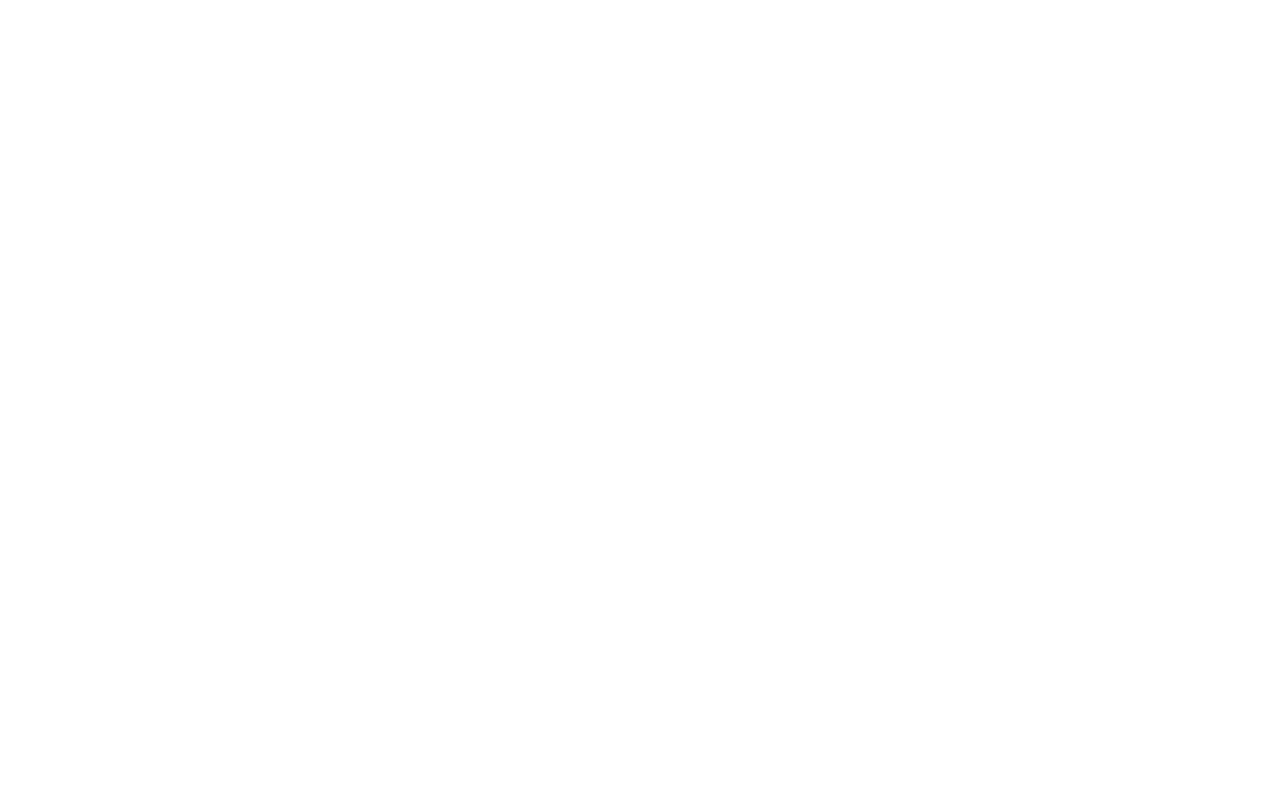
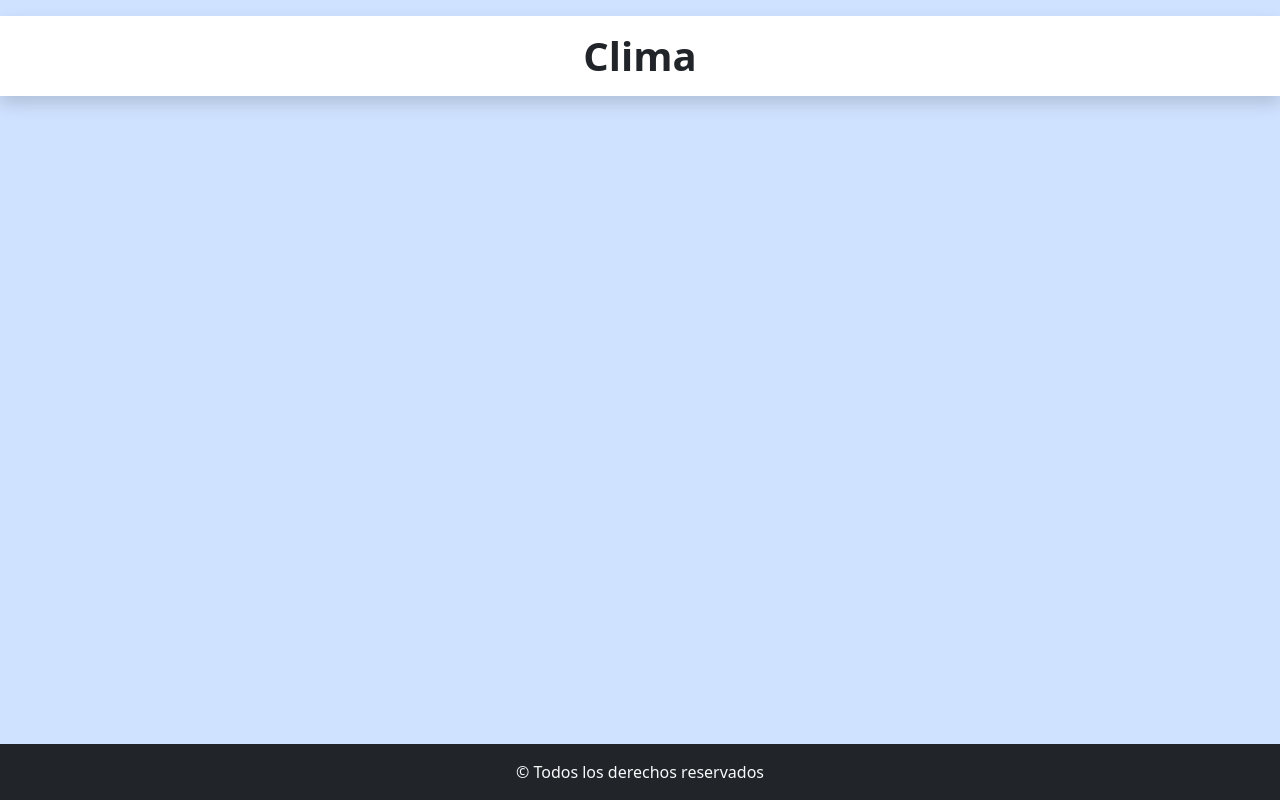
Before and after one commit to hernanortiz1/ejercicio13React, a React (Vite) app: page / in a window 1280 px wide. Built offline with nearby package versions, Linux system fonts and the light colour scheme.

Commit message:
baje footer y cambie color de fondo en main

```diff
--- a/package.json
+++ b/package.json
@@ -10,7 +10,9 @@
     "preview": "vite preview"
   },
   "dependencies": {
+    "bootstrap": "^5.3.7",
     "react": "^19.1.0",
+    "react-bootstrap": "^2.10.10",
     "react-dom": "^19.1.0"
   },
   "devDependencies": {
--- a/src/App.jsx
+++ b/src/App.jsx
@@ -1,13 +1,21 @@
-
+import Formulario from "./components/Formulario";
+import "bootstrap/dist/css/bootstrap.min.css";
 
 function App() {
-
-
-  return (
+  return(
     <>
-
+      <main className="bg-primary-subtle">
+        <h1 className="my-3 text-center fw-bold shadow py-3 bg-white">
+          Clima
+        </h1>
+        <div>
+          <Formulario />
+        </div>
+      </main>
+      <footer className="bg-dark text-light text-center py-3">
+        &copy; Todos los derechos reservados
+      </footer>
     </>
-  )
+  );
 }
-
-export default App
+export default App;
--- /dev/null
+++ b/src/components/Formulario.jsx
@@ -0,0 +1,11 @@
+
+
+const Formulario = () => {
+    return (
+        <div>
+
+        </div>
+    );
+};
+
+export default Formulario;
--- a/src/index.css
+++ b/src/index.css
@@ -0,0 +1,19 @@
+#root {
+  display: flex;
+  flex-direction: column;
+  min-height: 100vh;
+}
+main {
+  flex-grow: 1;
+}
+
+.contenedorImgNoticia {
+  height: 250px;
+  overflow: hidden;
+}
+
+.imgNoticia {
+  width: 100%;
+  height: 100%;
+  object-fit: cover;
+}
```
Also changed, not shown: src/components/Clima.jsx (added), 1 other file (tests, documents, lock files or other folders).
